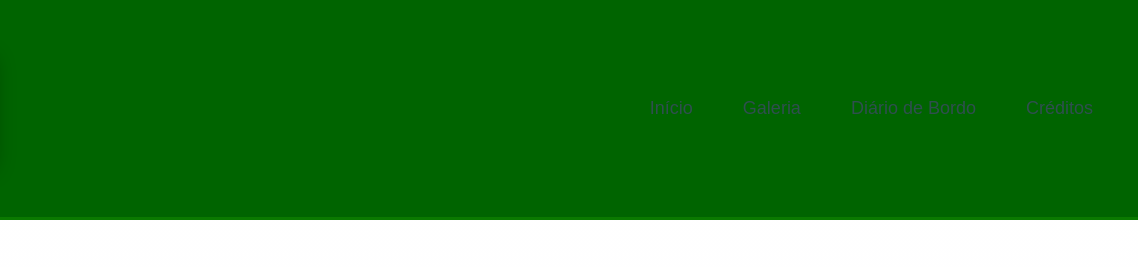
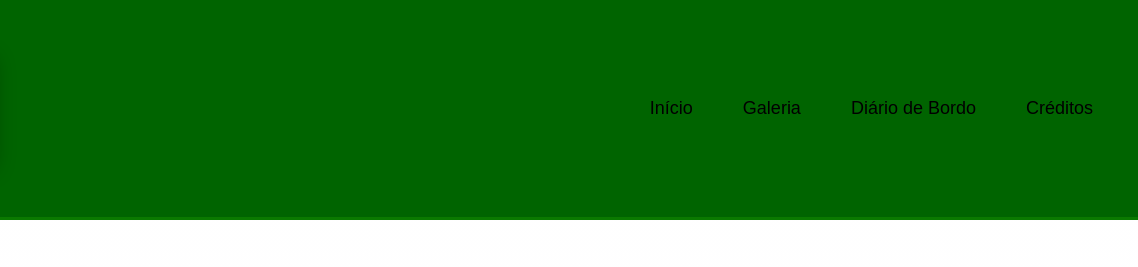
Before and after one commit to layanliliargyros-gif/robotica, a plain HTML site: page index.html in a window 1280 px wide. Shown: the top 267 px of the page, 142-1280 px from the left. Drawn offline with Linux system fonts and the light colour scheme.

Commit message:
Atualizar o style.css

```diff
--- a/style.css
+++ b/style.css
@@ -90,7 +90,7 @@ nav ul li a{
 
     padding:10px 15px;
 
-    color:#2F4F4F;
+    color:#000000;
     text-decoration:none;
     font-size:18px;
 
```
